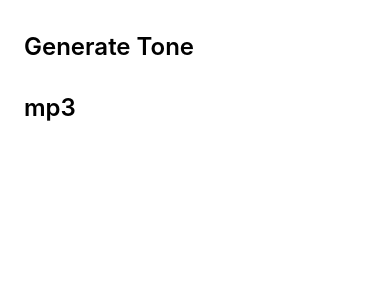
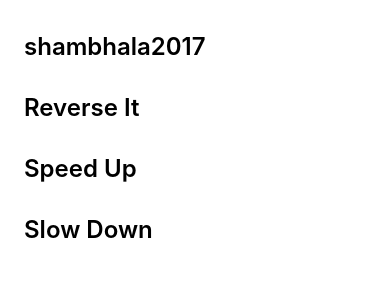
Before and after one commit to cfogelklou/react-native-superpowered-test, a React Native app in the folder superpowered_test/: screen / in a window 390 px wide. Shown: the top 300 px of the page. Built offline with nearby package versions, Linux system fonts and the light colour scheme; what react-native would draw is missing.

Commit message:
Added reversing, speed up, slow down.

```diff
--- a/superpowered_test/App.tsx
+++ b/superpowered_test/App.tsx
@@ -26,8 +26,7 @@ import {Colors} from 'react-native/Libraries/NewAppScreen';
 import * as Superpowered from 'react-native-superpowered';
 import * as RNFS from 'react-native-fs';
 
-const track = require('./resources/track.mp3');
-
+let reverse:boolean = false;
 declare var global: {HermesInternal: null | {}};
 
 /*
@@ -63,6 +62,8 @@ RNFS.readDir(bundle) // On Android, use "RNFS.DocumentDirectoryPath" (MainBundle
   });
   */
 
+let speed:number = 1.0;
+
 const App = () => {
   return (
     <>
@@ -80,17 +81,35 @@ const App = () => {
             <TouchableOpacity
               style={styles.sectionContainer}
               onPress={() => {
-                Superpowered.Api.GenerateTone(1000, 0.5);
+                Superpowered.Api.StartPlayback('/sdcard/Download/shambhala2017.mp3');
               }}>
-              <Text style={styles.sectionTitle}>Generate Tone</Text>
+              <Text style={styles.sectionTitle}>shambhala2017</Text>
             </TouchableOpacity>
             <TouchableOpacity
               style={styles.sectionContainer}
               onPress={() => {
-                Superpowered.Api.StartPlayback('/sdcard/Download/shambhala2017.mp3');
+                reverse = (reverse) ? false : true;
+                Superpowered.Api.SetDirection(reverse);
               }}>
-              <Text style={styles.sectionTitle}>mp3</Text>
+              <Text style={styles.sectionTitle}>Reverse It</Text>
             </TouchableOpacity>
+            <TouchableOpacity
+              style={styles.sectionContainer}
+              onPress={() => {
+                speed = speed + 0.2;
+                Superpowered.Api.SetSpeed(speed);
+              }}>
+              <Text style={styles.sectionTitle}>Speed Up</Text>
+            </TouchableOpacity>
+            <TouchableOpacity
+              style={styles.sectionContainer}
+              onPress={() => {
+                speed = speed - 0.2;
+                Superpowered.Api.SetSpeed(speed);
+              }}>
+              <Text style={styles.sectionTitle}>Slow Down</Text>
+            </TouchableOpacity>
+
           </View>
         </ScrollView>
       </SafeAreaView>
```
